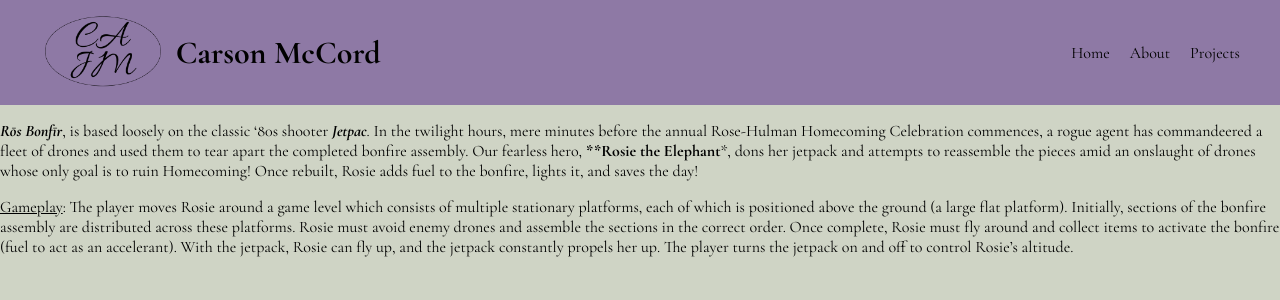
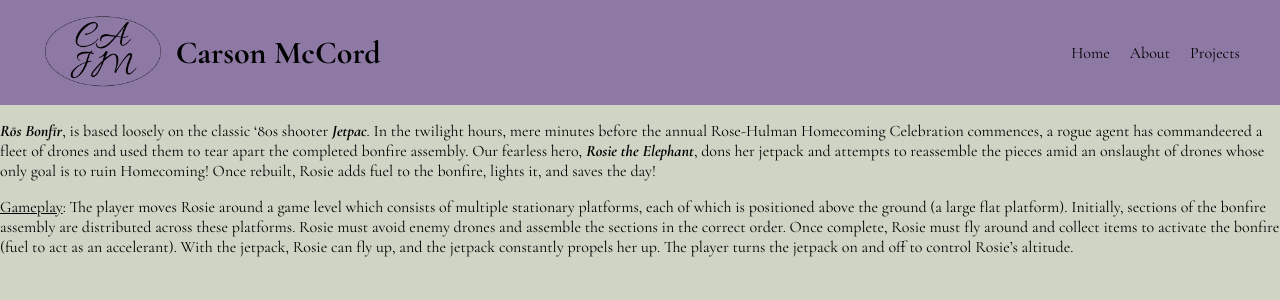
Before and after one commit to cajmccord/cajmccord.github.io, a Jekyll site: the page built from _projects/ros-bonfir.md, in a window 1280 px wide. Shown: the top 300 px of the page. Built offline with Jekyll 4.4.1, drawn with Linux system fonts in a browser that asks for light colours.

Commit message:
Fixed Italics

```diff
--- a/_projects/ros-bonfir.md
+++ b/_projects/ros-bonfir.md
@@ -8,7 +8,7 @@ course: CSSE 220
 languages: Java
 excerpt: A game that is similar to the classic game Jetpac, but based on the Annual RHIT Homecoming Bonfire tradition.
 description: |
-    ***Rōs Bonfīr***, is based loosely on the classic ‘80s shooter ***Jetpac***. In the twilight hours, mere minutes before the annual Rose-Hulman Homecoming Celebration commences, a rogue agent has commandeered a fleet of drones and used them to tear apart the completed bonfire assembly. Our fearless hero, ****Rosie the Elephant***, dons her jetpack and attempts to reassemble the pieces amid an onslaught of drones whose only goal is to ruin Homecoming! Once rebuilt, Rosie adds fuel to the bonfire, lights it, and saves the day!
+    ***Rōs Bonfīr***, is based loosely on the classic ‘80s shooter ***Jetpac***. In the twilight hours, mere minutes before the annual Rose-Hulman Homecoming Celebration commences, a rogue agent has commandeered a fleet of drones and used them to tear apart the completed bonfire assembly. Our fearless hero, ***Rosie the Elephant***, dons her jetpack and attempts to reassemble the pieces amid an onslaught of drones whose only goal is to ruin Homecoming! Once rebuilt, Rosie adds fuel to the bonfire, lights it, and saves the day!
 
     <u>Gameplay</u>: The player moves Rosie around a game level which consists of multiple stationary platforms, each of which is positioned above the ground (a large flat platform). Initially, sections of the bonfire assembly are distributed across these platforms. Rosie must avoid enemy drones and assemble the sections in the correct order. Once complete, Rosie must fly around and collect items to activate the bonfire (fuel to act as an accelerant). With the jetpack, Rosie can fly up, and the jetpack constantly propels her up. The player turns the jetpack on and off to control Rosie's altitude.
 ---
```
